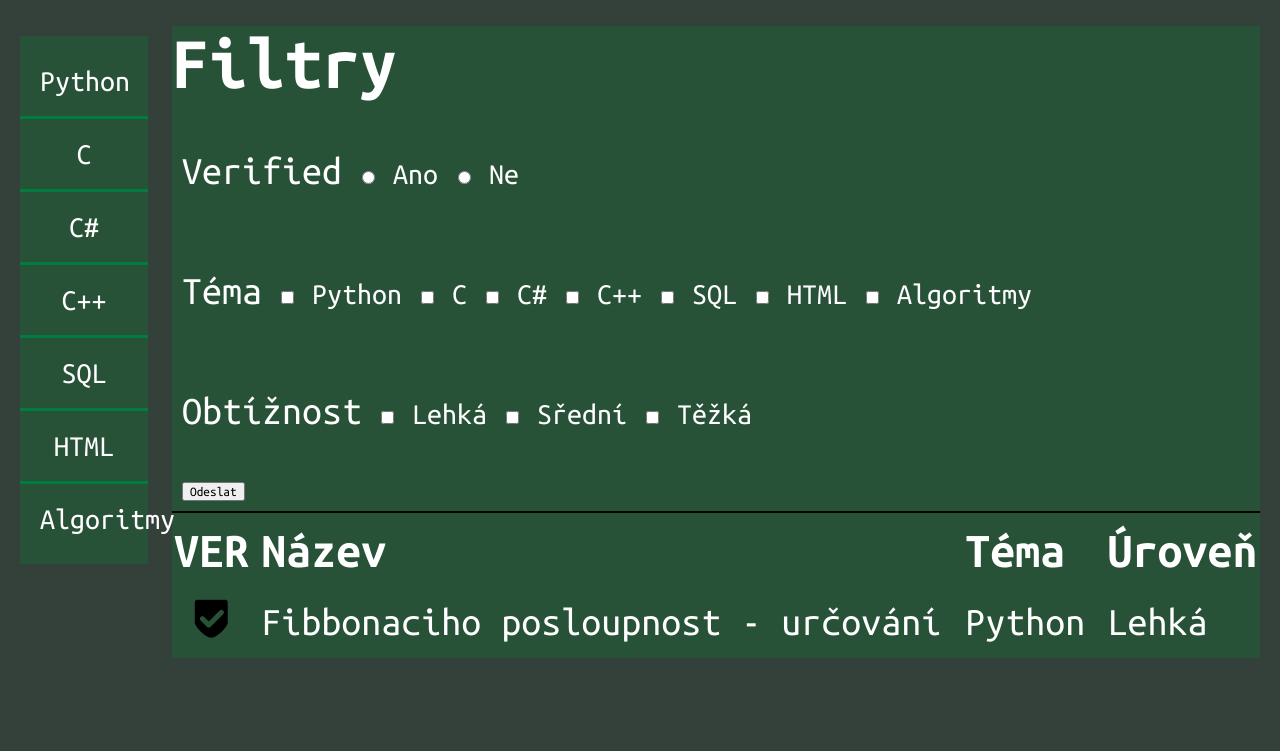
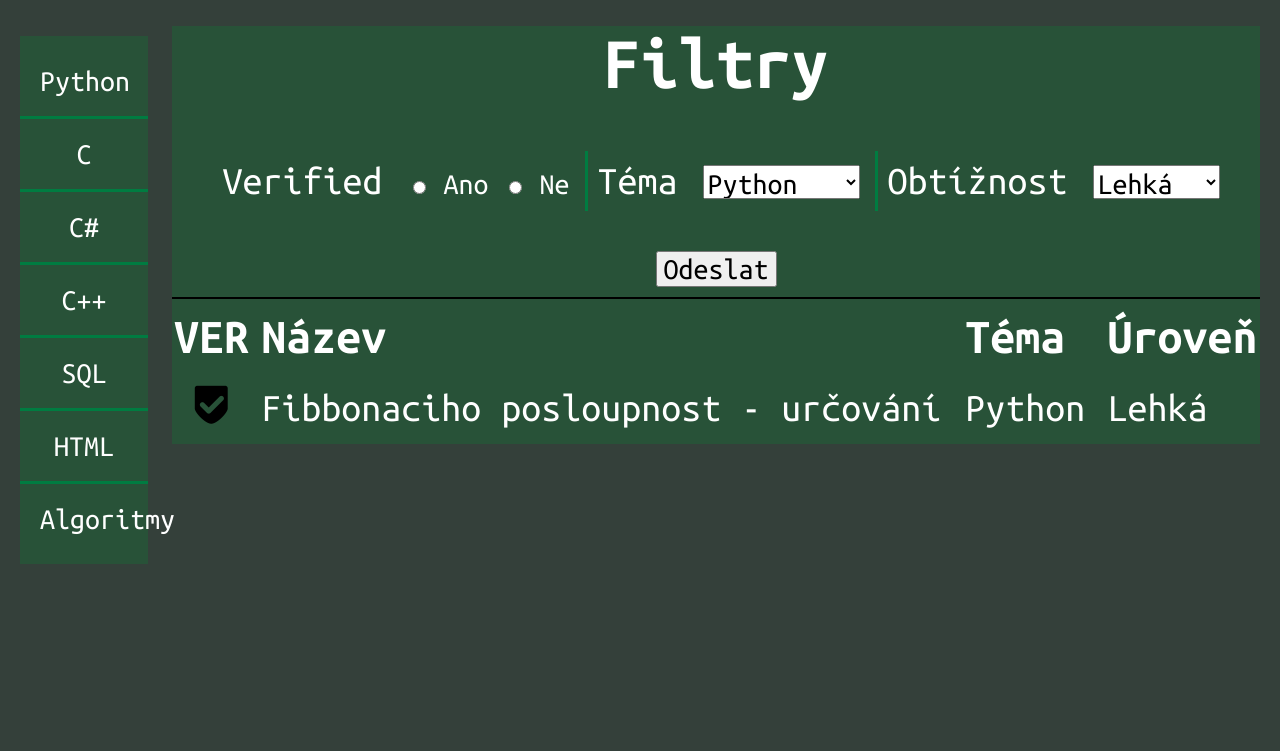
Before and after one commit to VanRhapsody/PersonalProject, a Flask app: page /ulohy in a window 1280 px wide. Shown: the part 90-841 px from the top of the page. Run offline with Flask 3, Linux system fonts and the light colour scheme.

Commit message:
Dokončení vzhledu filtrů a úloh

```diff
--- a/static/css/style.css
+++ b/static/css/style.css
@@ -196,15 +196,27 @@ footer {
   width: 100%;
   background-color: var(--background-green);
   border-collapse: collapse;
+  text-align: center;
 }
 
 .filters p {
+  padding: 10px;
+  border-left: solid var(--hover-green);
   display: inline-block;
   font-size: 40px;
 }
 
+.filters p:first-child {
+  border-left: none;
+}
+
 .filters-form {
   padding: 10px;
+}
+
+.filters input,option,select {
+  color: black;
+  font-size: 30px;
 }
 
 
--- a/templates/ulohy.html
+++ b/templates/ulohy.html
@@ -11,42 +11,24 @@
             <p>Verified</p>
             <input type="radio" id="ano" name="volba" value="ano">
             <label for="ano">Ano</label>
-
-
-                <input type="radio" id="ne" name="volba" value="ne">
-                <label for="ne">Ne</label>
-            <br>
+            <input type="radio" id="ne" name="volba" value="ne">
+            <label for="ne">Ne</label>
             <p>Téma</p>
-                    <input type="checkbox" name="python" id="python">
-                    <label for="python">Python</label>
-
-                    <input type="checkbox" name="C" id="C">
-                    <label for="C">C</label>
-
-                    <input type="checkbox" name="C#" id="C#">
-                    <label for="C#">C#</label>
-
-                    <input type="checkbox" name="C++" id="C++">
-                    <label for="C++">C++</label>
-
-                    <input type="checkbox" name="sql" id="sql">
-                    <label for="sql">SQL</label>
-
-                    <input type="checkbox" name="html" id="html">
-                    <label for="html">HTML</label>
-
-                    <input type="checkbox" name="algoritmy" id="algoritmy">
-                    <label for="algoritmy">Algoritmy</label>
-            <br>
+            <select id="language" name="language">
+                <option value="python">Python</option>
+                <option value="C">C</option>
+                <option value="C#">C#</option>
+                <option value="C++">C++</option>
+                <option value="SQL">SQL</option>
+                <option value="HTML">HTML</option>
+                <option value="Algoritmy">Algoritmy</option>
+            </select>
             <p>Obtížnost</p>
-                <input type="checkbox" name="lehka" id="lehka">
-                <label for="lehka">Lehká</label>
-
-                <input type="checkbox" name="stredni" id="stredni">
-                <label for="stredni">Sřední</label>
-
-                <input type="checkbox" name="tezka" id="tezka">
-                <label for="tezka">Těžká</label>
+            <select id="language" name="language">
+                <option value="Easy">Lehká</option>
+                <option value="Medium">Střední</option>
+                <option value="Hard">Těžká</option>
+            </select>
             <br>
             <input type="submit" value="Odeslat" style="color: black;">
         </form>
```
